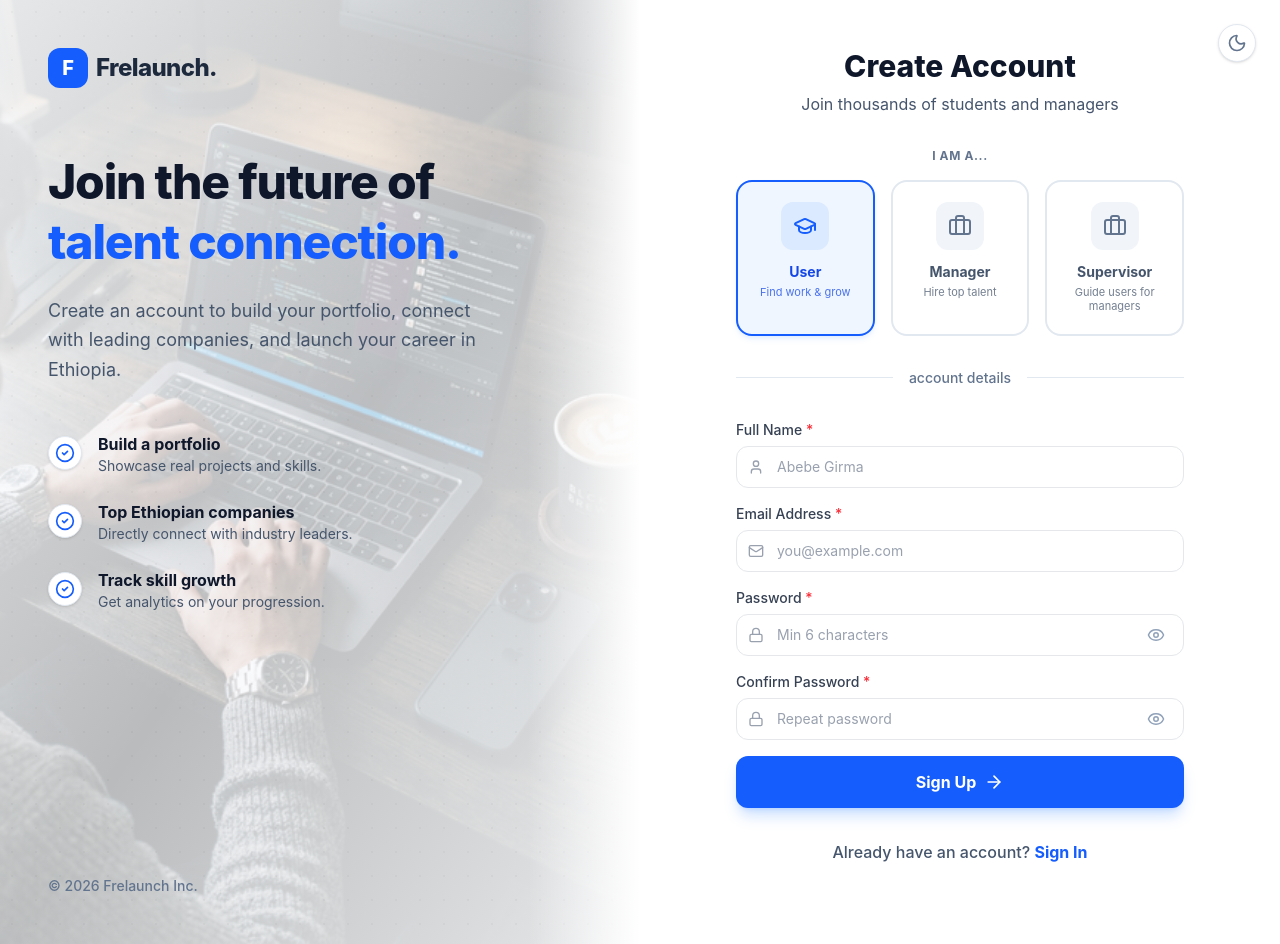
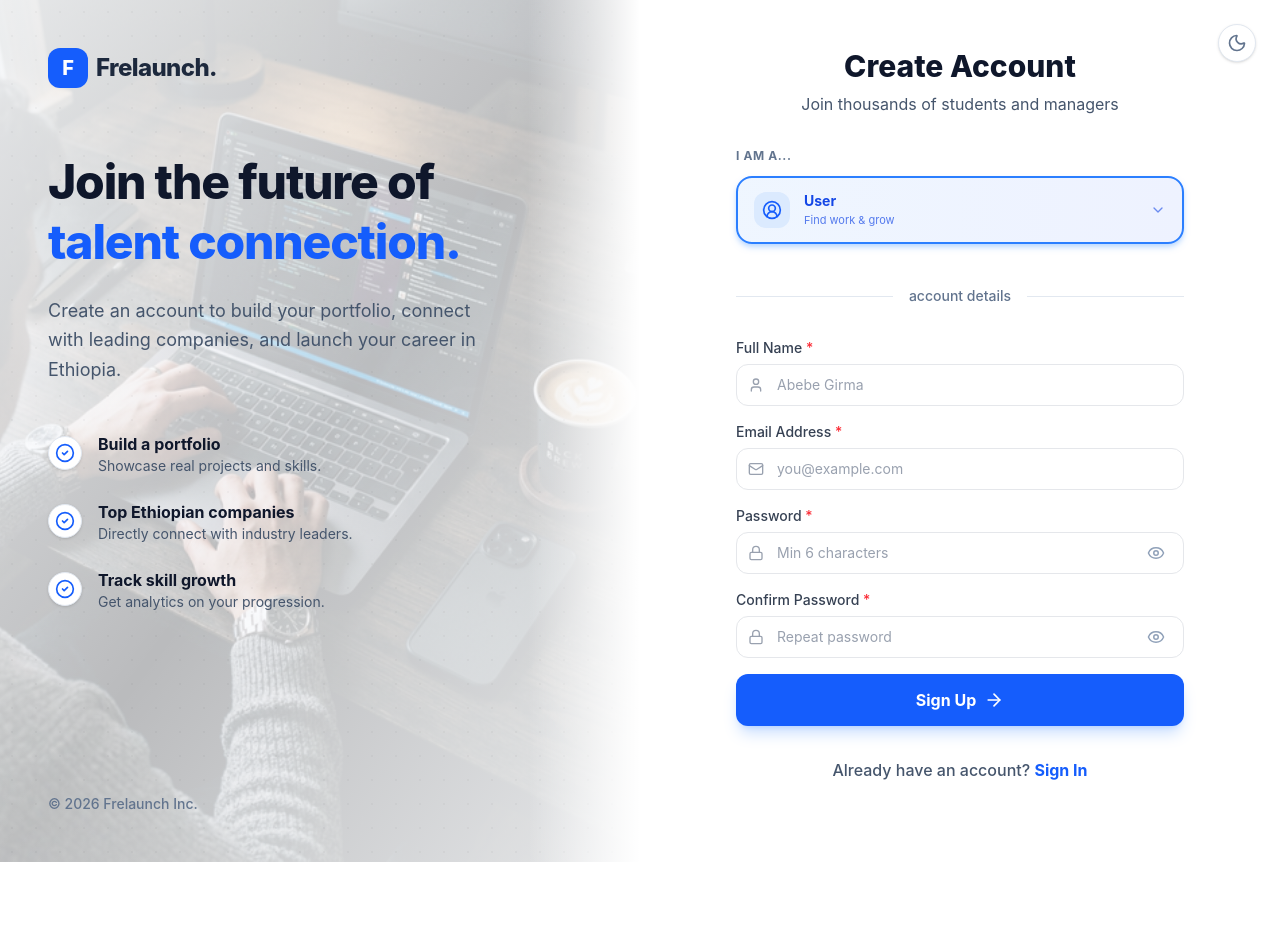
Before and after one commit to Biniyam-Taye/Student-Freelance-and-Internship-Management, a React (Vite) app: page /register in a window 1280 px wide. After the commit the page ends 862 px from the top, so only its background shows below. Built offline with nearby package versions, Linux system fonts and the light colour scheme.

Commit message:
feat: add RegisterPage component for user registration with form validation, role selection, and Redux integration.

```diff
--- a/src/pages/public/RegisterPage.jsx
+++ b/src/pages/public/RegisterPage.jsx
@@ -1,11 +1,11 @@
-import { useState } from 'react';
+import { useState, useRef, useEffect } from 'react';
 import { Link, useNavigate } from 'react-router-dom';
 import { useTranslation } from 'react-i18next';
 import { useDispatch, useSelector } from 'react-redux';
 import { useForm } from 'react-hook-form';
 import { yupResolver } from '@hookform/resolvers/yup';
 import * as yup from 'yup';
-import { Mail, Lock, User, GraduationCap, Briefcase, ArrowRight, Eye, EyeOff, CheckCircle2, Sun, Moon } from 'lucide-react';
+import { Mail, Lock, User, GraduationCap, Briefcase, ArrowRight, Eye, EyeOff, CheckCircle2, Sun, Moon, ChevronDown, UserCircle2, ShieldCheck } from 'lucide-react';
 import { registerUser, mockLogin } from '../../features/auth/authSlice';
 import { toggleTheme } from '../../features/theme/themeSlice';
 import Input from '../../components/ui/Input';
@@ -34,6 +34,18 @@ export default function RegisterPage() {
     const [recruiters, setRecruiters] = useState([]);
     const [recruiterLoading, setRecruiterLoading] = useState(false);
     const [selectedRecruiterId, setSelectedRecruiterId] = useState('');
+    const [roleDropdownOpen, setRoleDropdownOpen] = useState(false);
+    const roleDropdownRef = useRef(null);
+
+    useEffect(() => {
+        const handleOutsideClick = (e) => {
+            if (roleDropdownRef.current && !roleDropdownRef.current.contains(e.target)) {
+                setRoleDropdownOpen(false);
+            }
+        };
+        document.addEventListener('mousedown', handleOutsideClick);
+        return () => document.removeEventListener('mousedown', handleOutsideClick);
+    }, []);
 
     const { register, handleSubmit, setValue, watch, formState: { errors } } = useForm({
         resolver: yupResolver(schema),
@@ -191,76 +203,132 @@ export default function RegisterPage() {
                         )}
                     </div>
 
-                    {/* Role selection */}
-                    <div className="mb-8">
-                        <p className="text-xs font-bold text-slate-500 dark:text-slate-400 uppercase tracking-wider mb-4 md:text-center">
+                    {/* Role selection — custom dropdown */}
+                    {(() => {
+                        const roles = [
+                            {
+                                key: 'student',
+                                label: t('auth.role_student'),
+                                subtitle: 'Find work & grow',
+                                icon: UserCircle2,
+                                color: 'blue',
+                                triggerCls: 'border-blue-500 bg-gradient-to-r from-blue-50 to-indigo-50 dark:from-blue-950/40 dark:to-indigo-950/40 text-blue-700 dark:text-blue-300 shadow-blue-200 dark:shadow-blue-900/30',
+                                iconBg: 'bg-blue-100 dark:bg-blue-900/60 text-blue-600 dark:text-blue-400',
+                                hoverCls: 'hover:bg-blue-50/80 dark:hover:bg-blue-900/20',
+                                activeBadge: 'bg-blue-600',
+                                activeRow: 'bg-gradient-to-r from-blue-50 to-indigo-50 dark:from-blue-950/50 dark:to-indigo-950/50 text-blue-700 dark:text-blue-300',
+                                dot: 'bg-blue-500',
+                            },
+                            {
+                                key: 'recruiter',
+                                label: t('auth.role_recruiter'),
+                                subtitle: 'Hire top talent',
+                                icon: Briefcase,
+                                color: 'emerald',
+                                triggerCls: 'border-emerald-500 bg-gradient-to-r from-emerald-50 to-teal-50 dark:from-emerald-950/40 dark:to-teal-950/40 text-emerald-700 dark:text-emerald-300 shadow-emerald-200 dark:shadow-emerald-900/30',
+                                iconBg: 'bg-emerald-100 dark:bg-emerald-900/60 text-emerald-600 dark:text-emerald-400',
+                                hoverCls: 'hover:bg-emerald-50/80 dark:hover:bg-emerald-900/20',
+                                activeBadge: 'bg-emerald-600',
+                                activeRow: 'bg-gradient-to-r from-emerald-50 to-teal-50 dark:from-emerald-950/50 dark:to-teal-950/50 text-emerald-700 dark:text-emerald-300',
+                                dot: 'bg-emerald-500',
+                            },
+                            {
+                                key: 'supervisor',
+                                label: t('auth.role_supervisor'),
+                                subtitle: 'Guide users for managers',
+                                icon: ShieldCheck,
+                                color: 'violet',
+                                triggerCls: 'border-violet-500 bg-gradient-to-r from-violet-50 to-purple-50 dark:from-violet-950/40 dark:to-purple-950/40 text-violet-700 dark:text-violet-300 shadow-violet-200 dark:shadow-violet-900/30',
+                                iconBg: 'bg-violet-100 dark:bg-violet-900/60 text-violet-600 dark:text-violet-400',
+                                hoverCls: 'hover:bg-violet-50/80 dark:hover:bg-violet-900/20',
+                                activeBadge: 'bg-violet-600',
+                                activeRow: 'bg-gradient-to-r from-violet-50 to-purple-50 dark:from-violet-950/50 dark:to-purple-950/50 text-violet-700 dark:text-violet-300',
+                                dot: 'bg-violet-500',
+                            },
+                        ];
+                        const active = roles.find(r => r.key === selectedRole) || roles[0];
+                        const ActiveIcon = active.icon;
+                        return (
+                            <div className="mb-8" ref={roleDropdownRef}>
+                                <p className="text-xs font-bold text-slate-500 dark:text-slate-400 uppercase tracking-wider mb-3">
                                     {t('auth.select_role')}
                                 </p>
-                        <div className="grid grid-cols-2 md:grid-cols-3 gap-4">
-                            <button type="button" onClick={() => handleRoleSelect('student')}
+
+                                {/* Trigger Button */}
+                                <button
+                                    type="button"
+                                    onClick={() => setRoleDropdownOpen(o => !o)}
                                     className={clsx(
-                                    'flex flex-col items-center gap-3 p-5 rounded-2xl border-2 transition-all duration-200',
-                                    selectedRole === 'student'
-                                        ? 'border-blue-600 bg-blue-50 dark:bg-blue-900/20 text-blue-700 dark:text-blue-400 shadow-md shadow-blue-500/10'
-                                        : 'border-slate-200 dark:border-slate-700 bg-white dark:bg-slate-900 text-slate-600 dark:text-slate-400 hover:border-blue-300 dark:hover:border-blue-700 hover:bg-slate-50 dark:hover:bg-slate-800/50'
-                                )}>
-                                <div className={`p-3 rounded-xl ${selectedRole === 'student' ? 'bg-blue-100 dark:bg-blue-900/50 text-blue-600 dark:text-blue-400' : 'bg-slate-100 dark:bg-slate-800 text-slate-500 dark:text-slate-400'}`}>
-                                    <GraduationCap className="w-6 h-6" />
-                                </div>
-                                <div className="text-center">
-                                    <span className="font-bold block text-sm">{t('auth.role_student')}</span>
-                                    <span className="text-[11px] opacity-75 mt-1 block leading-tight">Find work &amp; grow</span>
-                                </div>
+                                        'w-full flex items-center gap-3.5 px-4 py-3.5 rounded-2xl border-2 transition-all duration-300 shadow-md',
+                                        active.triggerCls
+                                    )}
+                                >
+                                    <span className={clsx('p-2 rounded-xl flex-shrink-0', active.iconBg)}>
+                                        <ActiveIcon className="w-5 h-5" />
+                                    </span>
+                                    <span className="flex-1 text-left">
+                                        <span className="font-bold text-sm block leading-tight">{active.label}</span>
+                                        <span className="text-[11px] opacity-70 block mt-0.5">{active.subtitle}</span>
+                                    </span>
+                                    <ChevronDown
+                                        className={clsx(
+                                            'w-4 h-4 opacity-60 transition-transform duration-300 flex-shrink-0',
+                                            roleDropdownOpen ? 'rotate-180' : 'rotate-0'
+                                        )}
+                                    />
                                 </button>
 
-                            <button type="button" onClick={() => handleRoleSelect('recruiter')}
+                                {/* Dropdown Panel */}
+                                <div
                                     className={clsx(
-                                    'flex flex-col items-center gap-3 p-5 rounded-2xl border-2 transition-all duration-200',
-                                    selectedRole === 'recruiter'
-                                        ? 'border-emerald-600 bg-emerald-50 dark:bg-emerald-900/20 text-emerald-700 dark:text-emerald-400 shadow-md shadow-emerald-500/10'
-                                        : 'border-slate-200 dark:border-slate-700 bg-white dark:bg-slate-900 text-slate-600 dark:text-slate-400 hover:border-emerald-300 dark:hover:border-emerald-700 hover:bg-slate-50 dark:hover:bg-slate-800/50'
-                                )}>
-                                <div className={`p-3 rounded-xl ${selectedRole === 'recruiter' ? 'bg-emerald-100 dark:bg-emerald-900/50 text-emerald-600 dark:text-emerald-400' : 'bg-slate-100 dark:bg-slate-800 text-slate-500 dark:text-slate-400'}`}>
-                                    <Briefcase className="w-6 h-6" />
-                                </div>
-                                <div className="text-center">
-                                    <span className="font-bold block text-sm">{t('auth.role_recruiter')}</span>
-                                    <span className="text-[11px] opacity-75 mt-1 block leading-tight">Hire top talent</span>
-                                </div>
-                            </button>
-
+                                        'mt-2 overflow-hidden rounded-2xl border border-slate-200 dark:border-slate-700/80 bg-white dark:bg-slate-900 shadow-xl shadow-slate-200/60 dark:shadow-slate-900/60 transition-all duration-300 origin-top',
+                                        roleDropdownOpen
+                                            ? 'opacity-100 scale-y-100 max-h-72 pointer-events-auto'
+                                            : 'opacity-0 scale-y-95 max-h-0 pointer-events-none'
+                                    )}
+                                    style={{ transformOrigin: 'top' }}
+                                >
+                                    <div className="p-1.5 space-y-1">
+                                        {roles.map((role) => {
+                                            const Icon = role.icon;
+                                            const isActive = selectedRole === role.key;
+                                            return (
                                                 <button
+                                                    key={role.key}
                                                     type="button"
                                                     onClick={async () => {
-                                    handleRoleSelect('supervisor');
-                                    if (recruiters.length === 0) {
+                                                        handleRoleSelect(role.key);
+                                                        setRoleDropdownOpen(false);
+                                                        if (role.key === 'supervisor' && recruiters.length === 0) {
                                                             await loadRecruiters();
                                                         }
                                                     }}
                                                     className={clsx(
-                                    'flex flex-col items-center gap-3 p-5 rounded-2xl border-2 transition-all duration-200',
-                                    selectedRole === 'supervisor'
-                                        ? 'border-violet-600 bg-violet-50 dark:bg-violet-900/20 text-violet-700 dark:text-violet-400 shadow-md shadow-violet-500/10'
-                                        : 'border-slate-200 dark:border-slate-700 bg-white dark:bg-slate-900 text-slate-600 dark:text-slate-400 hover:border-violet-300 dark:hover:border-violet-700 hover:bg-slate-50 dark:hover:bg-slate-800/50'
+                                                        'w-full flex items-center gap-3.5 px-4 py-3 rounded-xl transition-all duration-200 group',
+                                                        isActive ? role.activeRow : `text-slate-600 dark:text-slate-300 ${role.hoverCls}`
                                                     )}
                                                 >
-                                <div
-                                    className={clsx(
-                                        'p-3 rounded-xl',
-                                        selectedRole === 'supervisor'
-                                            ? 'bg-violet-100 dark:bg-violet-900/50 text-violet-600 dark:text-violet-400'
-                                            : 'bg-slate-100 dark:bg-slate-800 text-slate-500 dark:text-slate-400'
+                                                    <span className={clsx(
+                                                        'p-2 rounded-xl flex-shrink-0 transition-all duration-200',
+                                                        isActive ? role.iconBg : 'bg-slate-100 dark:bg-slate-800 text-slate-400 dark:text-slate-500 group-hover:' + role.iconBg
+                                                    )}>
+                                                        <Icon className="w-4 h-4" />
+                                                    </span>
+                                                    <span className="flex-1 text-left">
+                                                        <span className="font-semibold text-sm block leading-tight">{role.label}</span>
+                                                        <span className="text-[11px] opacity-60 block mt-0.5">{role.subtitle}</span>
+                                                    </span>
+                                                    {isActive && (
+                                                        <span className={clsx('w-2 h-2 rounded-full flex-shrink-0', role.dot)} />
                                                     )}
-                                >
-                                    <Briefcase className="w-6 h-6" />
-                                </div>
-                                <div className="text-center">
-                                    <span className="font-bold block text-sm">{t('auth.role_supervisor')}</span>
-                                    <span className="text-[11px] opacity-75 mt-1 block leading-tight">Guide users for managers</span>
-                                </div>
                                                 </button>
+                                            );
+                                        })}
                                     </div>
                                 </div>
+                            </div>
+                        );
+                    })()}
 
                     {/* For supervisors: choose manager/company to send request to */}
                     {selectedRole === 'supervisor' && (
```
Lines whose indentation alone changed are shown as unchanged.
